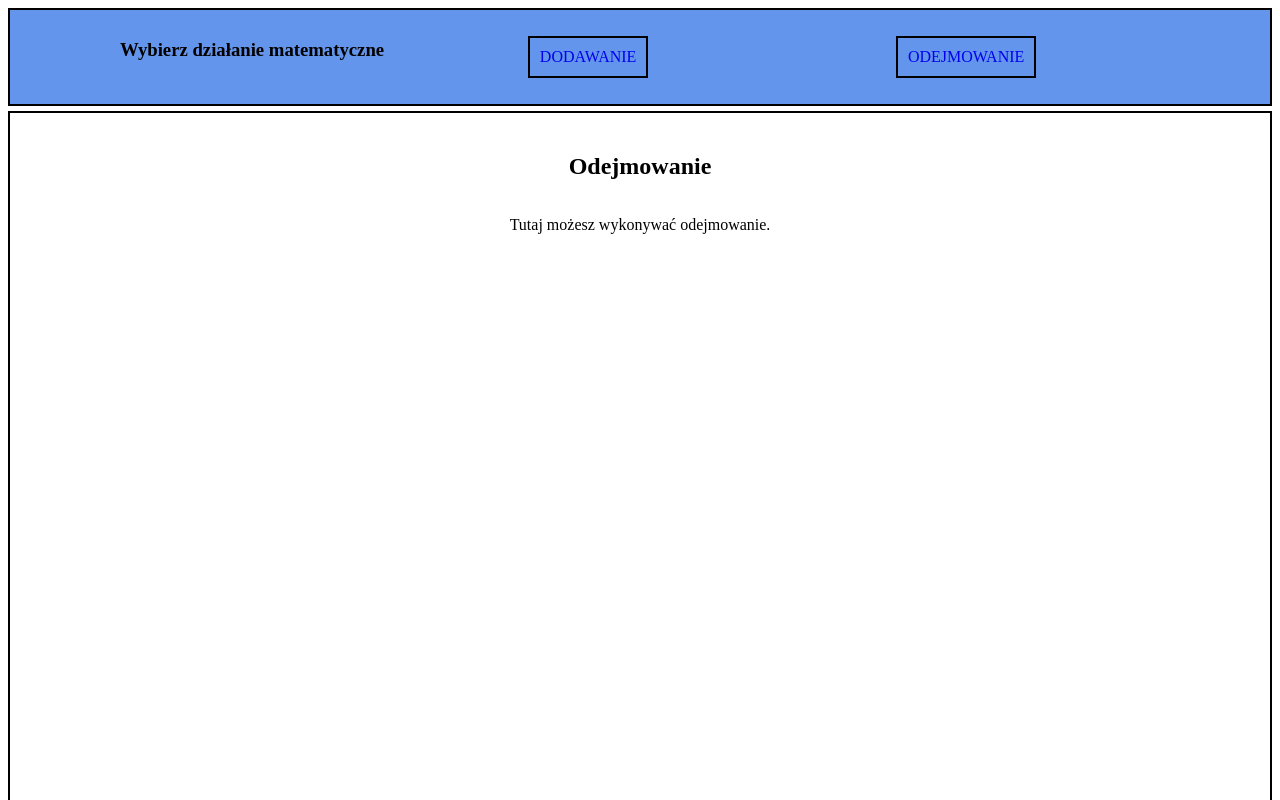
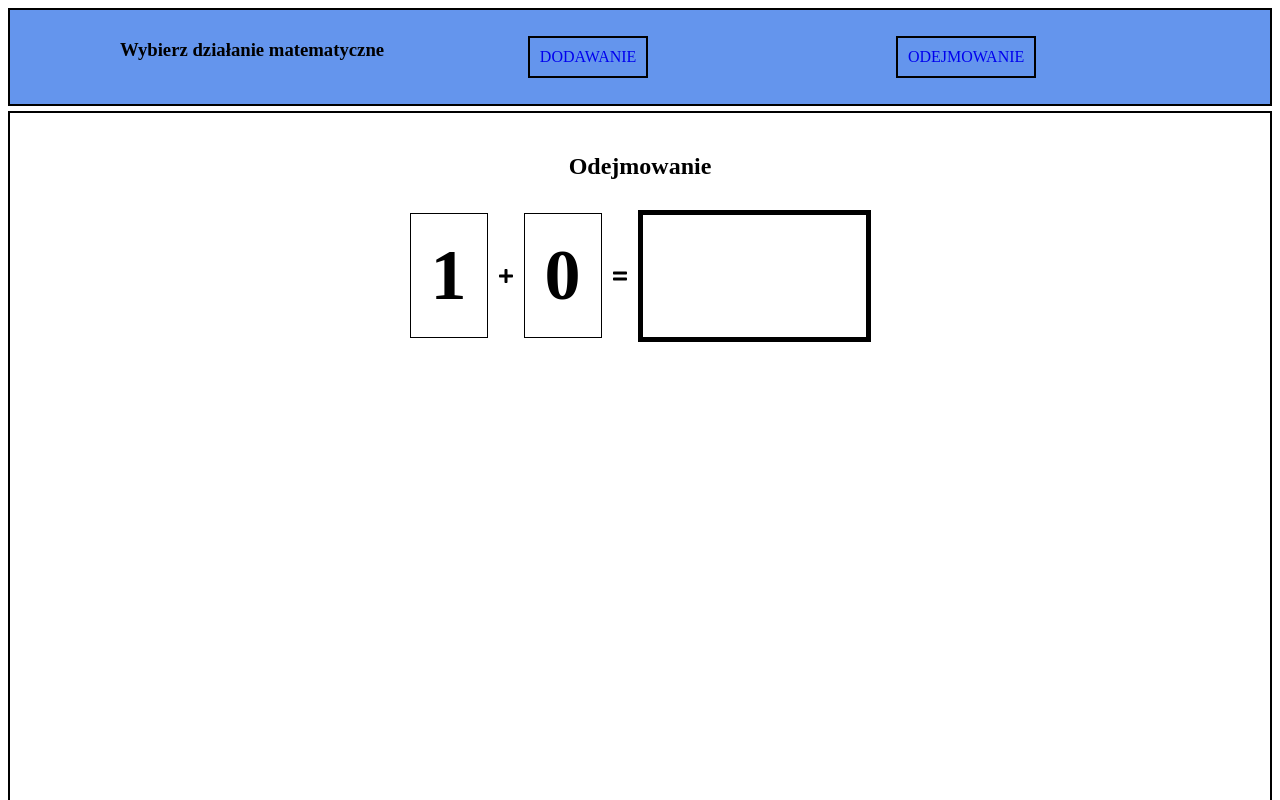
Before and after one commit to Kris87M/up-to-20, a React (Create React App) app: page /substraction in a window 1280 px wide. Shown: the top 800 px of the page. Built offline with nearby package versions, Linux system fonts and the light colour scheme.

Commit message:
Add operation prop

```diff
--- a/src/components/Substraction/Substraction.tsx
+++ b/src/components/Substraction/Substraction.tsx
@@ -1,10 +1,11 @@
 import React from 'react';
+import Calculation from '../Calculation/Calculation'
 
 const Substraction = () => {
   return (
     <div className='operation-container'>
       <h2>Odejmowanie</h2>
-      <p>Tutaj możesz wykonywać odejmowanie.</p>
+      <Calculation operation={'substract'} />
     </div>
   )
 }
```
